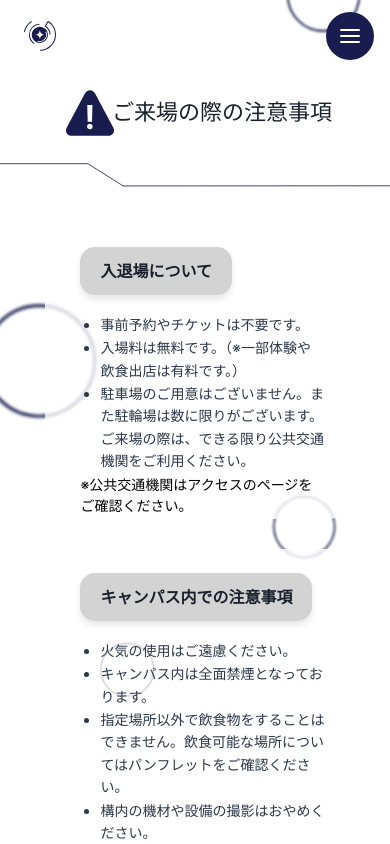
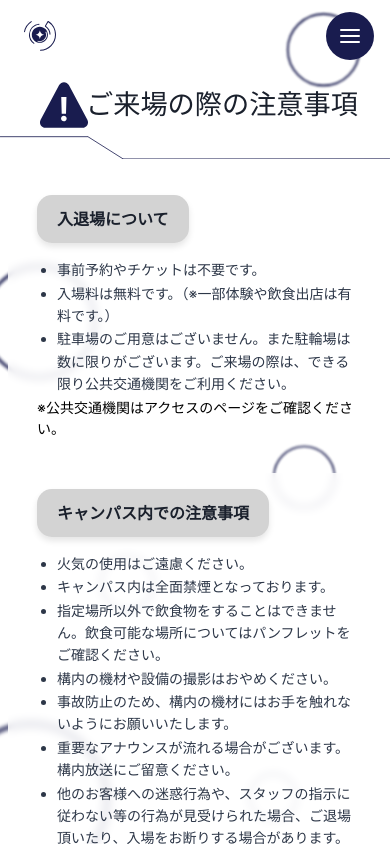
Before and after one commit to AKABANEDAI-FES/2025-akabanedai-fes, a Next.js app: page /caution in a window 390 px wide. Built offline with nearby package versions, Linux system fonts and the light colour scheme.

Commit message:
モバイルでも見やすくなるように修正しました

```diff
--- a/src/app/caution/page.module.css
+++ b/src/app/caution/page.module.css
@@ -23,7 +23,7 @@
     display: flex;
     align-items: center;
     justify-content: center;
-    font-size: 36px;
+    font-size: 3rem;
     font-weight: normal;
     color: #1a202c;
     padding: 10px 0;
@@ -43,7 +43,7 @@
     display: flex;
     flex-direction: column;
   gap: 30px;
-  margin-bottom: 60px;
+  margin-bottom: 30px;
   max-width: 100%;
   }
 
@@ -64,11 +64,9 @@
     height: 100%;
   }
 
-  .footer{
-    margin-top: -3rem;
-  }
 
-  @media (1097px<=width<=1360px) {
+
+  @media (1207px<=width<=1360px) {
     .dividerWrapper {
       position: relative;
       max-width: 100%;
@@ -80,10 +78,11 @@
     }
   }
 
-  @media (768px<=width<=1096px) {
-    .mainTitle{
-      font-size: 33px;
+  @media (768px<=width<=1206px) {
+    .mainTitle {
+      font-size: 2.8rem;
     }
+
 
     .appContainer {
       margin-top: -1rem;
@@ -109,15 +108,16 @@
 
   @media (431px<=width<=767px) {
     .mainTitle {
-        font-size: 1.4rem;
+        font-size: 1.7rem;
     }
 
     .appContainer {
-      margin-top: -1rem;
+      margin-top: -1.8rem;
     }
 
     .noticeSectionsWrapper{
       margin-top: -3.0rem;
+      gap: 20px;
     }
 
     .icon {
@@ -141,15 +141,15 @@
 
 @media (width<=430px) {
   .appContainer {
-  margin-top: -1rem;
+  margin-top: -1.7rem;
   }
 
   .mainTitle {
-    font-size: 22px;
+    font-size: 1.7rem;
 }
 
   .noticeSectionsWrapper{
-    margin-top: -4.0rem;
+    margin-top: -5.0rem;
   }
 
   .icon {
@@ -166,7 +166,6 @@
     width: 100%;
     display: block;
     margin: 0 auto;
-    margin-top: 1.5rem;
     margin-bottom: 100px;
   }
 
--- a/src/app/caution/page.tsx
+++ b/src/app/caution/page.tsx
@@ -8,14 +8,11 @@ import CautionIcon from './icon-caution.svg';
 import LineDivider from './line-divider.svg';
 import { Container } from "@/components/ui/container";
 
-
 export const metadata: Metadata = { /* ... */ };
 
 const CautionPage: React.FC = () => {
     return (
       <div className={styles.appContainer}>
-
-          <div className={styles.parallaxContentWrapper}>
             <main className={styles.mainContent}>
 
               <Container>
@@ -41,13 +38,8 @@ const CautionPage: React.FC = () => {
 
               <TroubleInfo />
               </Container>
-              <span className={styles.footer}>
-
-              </span>
-
             </main>
           </div>
-    </div>
   );
 };
 
--- a/src/app/caution/section.module.css
+++ b/src/app/caution/section.module.css
@@ -3,9 +3,8 @@
     padding: 55px 25px 25px;
     position: relative;
     background-color: rgb(255, 255, 255,0.8);
+    backdrop-filter: blur(4px);
     border-radius: 15px;
-    margin-left: 10%;
-    margin-right: 10%;
     padding-left: 35px;
     padding-top: 6.0rem;
     font-weight: normal;
@@ -29,9 +28,10 @@
     transform: translateY(-50%);
     z-index: 2;
     background-color: #d3d3d3;
+    margin-top: -0.5rem;
     border-radius: 15px;
     padding: 12px 20px;
-    font-size: 24px;
+    font-size: 1.8rem;
     font-weight: bold;
     color: #1a202c;
     box-shadow: 0 4px 6px rgba(0, 0, 0, 0.1);
@@ -51,7 +51,7 @@
   }
 
   .noticeSection li {
-    font-size: 16px;
+    font-size: 1.1rem;
     line-height: 1.6;
     color: #2d3748;
     margin-bottom: 1px;
@@ -62,11 +62,12 @@
 
   @media (width<=767px) {
     .noticeSection {
-      padding: 5.7rem 20px 0px 35px;
+      padding: 5.0rem 20px 1px 29px;
     }
 
     .sectionTitle {
       font-size: 16px;
+      top: 3.0rem;
     }
 
     .sectionContent {
--- a/src/app/caution/troubleinfo.module.css
+++ b/src/app/caution/troubleinfo.module.css
@@ -1,15 +1,16 @@
  .troubleSection {
     /* 濃い青色の背景 */
     background-color:rgb(255, 255, 255,0.80);
+    backdrop-filter: blur(4px);
     color: black;
-    padding: 55px 20px;
+    padding: 50px 20px;
     border-radius: 15px;
     text-align: center;
     box-sizing: border-box;
-    width: 80%;
+    width: 100%;
     margin: 0 auto;
     z-index: 1;
-    padding-bottom: 2rem;
+    padding-bottom: 10px;
   }
 
   .sectionTitle {
@@ -18,18 +19,19 @@
 
     /* ★本文よりも前面に来るよう設定 (z-index: 2) */
     z-index: 2;
+    margin-bottom: 1rem;
 
     /* フキダシの見た目 */
     background-color: #d3d3d3;
     border-radius: 15px;
     padding: 10px 20px;
-    font-size: 24px;
+    font-size: 1.8rem;
     font-weight: bold;
     color: #000000;
     box-shadow: 0 4px 6px rgba(0, 0, 0, 0.1);
-    margin-top: 1.5rem;
-    bottom: 3rem;
-    width: 18rem;
+    margin-top: 0.7rem;
+    bottom: 1.4rem;
+    width: 21rem;
     max-width: 1265px;
   }
 
@@ -53,7 +55,7 @@
   }
 
   .mainMessage {
-    font-size: 16px;
+    font-size: 1.1rem;
     display: flex;
     justify-content: flex-start;
     font-weight: 500;
@@ -61,14 +63,14 @@
   }
 
   .description{
-    font-size: 16px;
+    font-size: 1.09rem;
     line-height: 1.6;
     margin-bottom: 9px;
     font-weight: normal;
   }
 
   .contactInfo {
-    font-size: 16px;
+    font-size: 1.1rem;
     font-weight: normal;
   }
 
@@ -76,7 +78,7 @@
     margin: 26px 0;
     display: inline-block;
     font-weight: bolder;
-    font-size: 22px;
+    font-size: 1.4rem;
   }
 
  .center{
@@ -85,6 +87,10 @@
  }
 
  @media (width<=767px) {
+  .troubleSection {
+    padding-bottom: 0px;
+  }
+
   .sectionTitle {
     font-size: 16px;
     position: relative;
@@ -108,10 +114,11 @@
   }
 
   .troubleExamples {
-    margin: 26px 0;
+    margin: 13px 0;
     display: inline-block;
     font-weight: bolder;
     font-size: 15px;
+    padding-top: -1rem;
   }
 
   .contactInfo {
```
Also changed, not shown: src/app/caution/HeaderSwitcher.tsx (deleted, +0 -55 lines).
